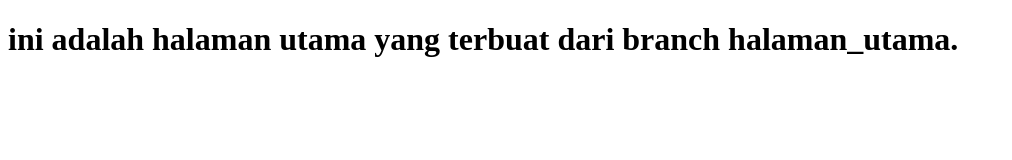
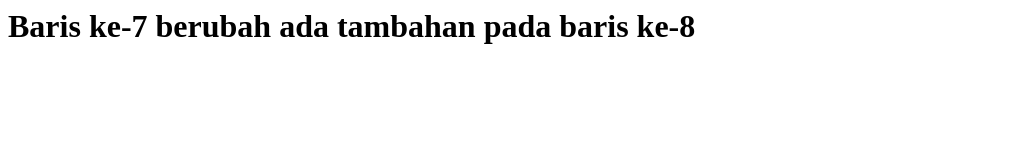
Before and after one commit to Onezero93/MyProjek, a plain HTML site: page index.html in a window 1280 px wide. Shown: the whole page, without its empty margins (0-1012 px from the left). Drawn offline with Linux system fonts and the light colour scheme.

Commit message:
melakukan perubahan pada index.html

```diff
--- a/index.html
+++ b/index.html
@@ -1,14 +1,11 @@
-<!DOCTYPE html>
-<html lang="en">
+<html>
 <head>
-    <meta charset="UTF-8">
-    <meta http-equiv="X-UA-Compatible" content="IE=edge">
-    <meta name="viewport" content="width=device-width, initial-scale=1.0">
     <title>My Project</title>
 </head>
 <body>
     <h1>
-        ini adalah halaman utama yang terbuat dari branch halaman_utama.
+        Baris ke-7 berubah
+        ada tambahan pada baris ke-8
     </h1>
 </body>
 </html>
```
